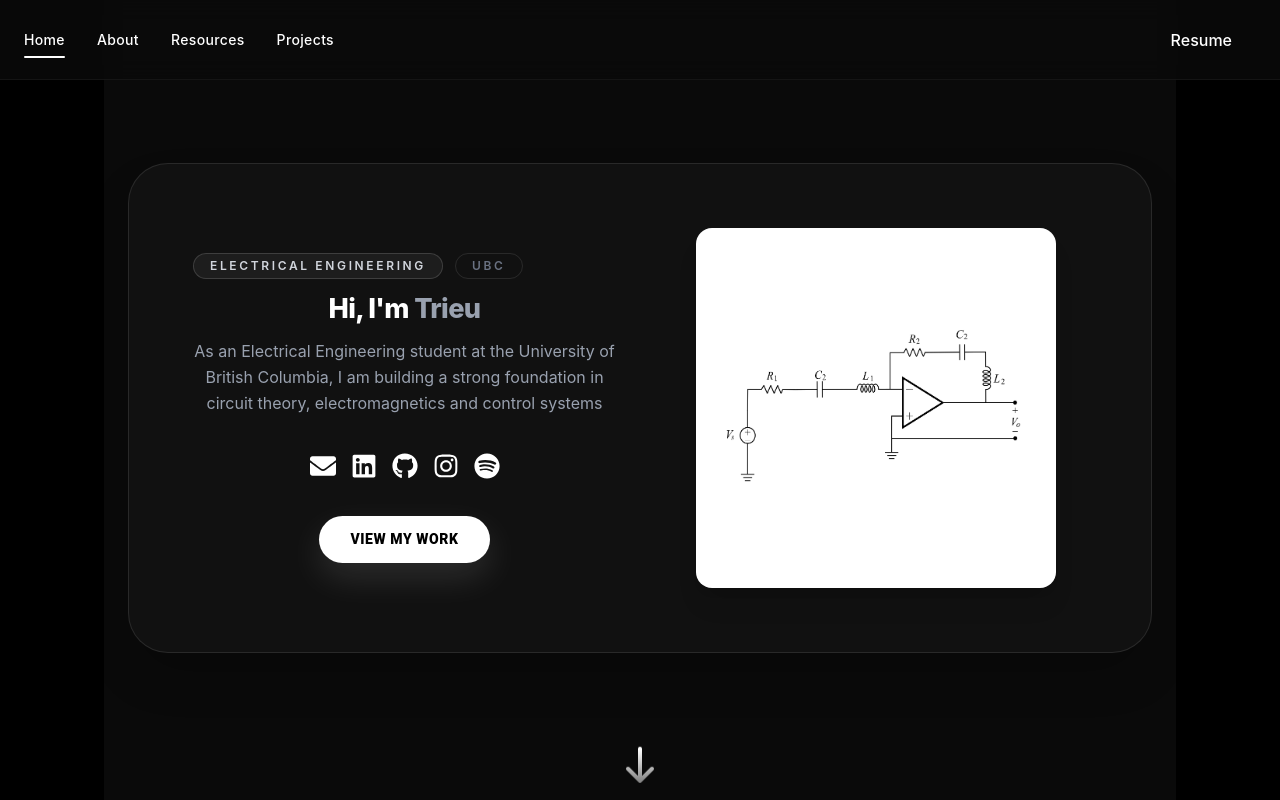
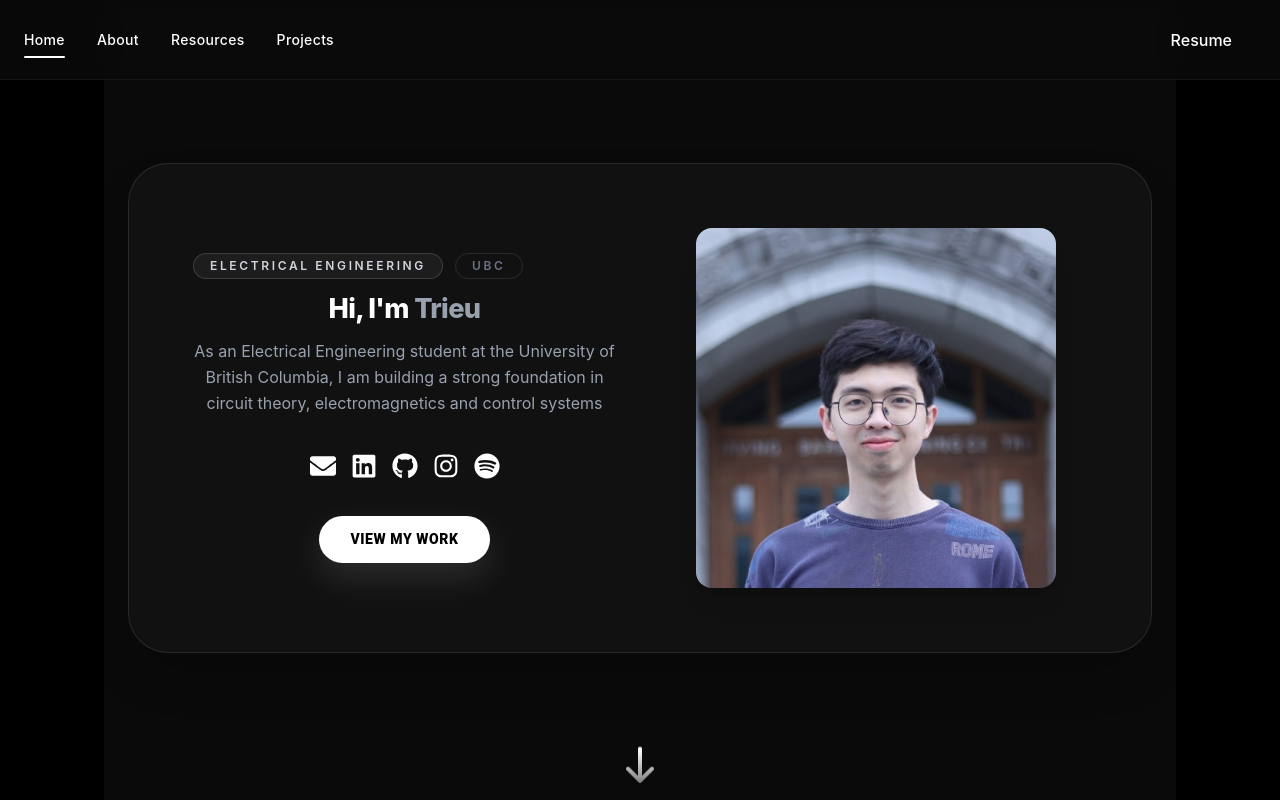
Before and after one commit to ttrieu2025/personal-website, a React (Vite) app: page / in a window 1280 px wide. Shown: the top 800 px of the page. Built offline with nearby package versions, Linux system fonts and the light colour scheme; no server answers.

Commit message:
Update: New Profile Picture

```diff
--- a/src/Pages/Home.jsx
+++ b/src/Pages/Home.jsx
@@ -105,7 +105,7 @@ function Home() {
             <div className="relative group">
               <div className="absolute -inset-1 bg-linear from-gray-600 to-gray-900 rounded-2xl blur opacity-25 group-hover:opacity-50 transition duration-1000"></div>
               <img
-                src="/profile.png"
+                src="/Profile.jpg"
                 alt="Profile"
                 className="relative rounded-2xl shadow-xl transition-all duration-500 hover:scale-[1.03] cursor-pointer"
                 style={{
```
Also changed, not shown: public/Profile.jpg (renamed from public/a58e95e5-dd1d-45f4-994d-80900a475d91.jpg), public/profile.png (deleted).
